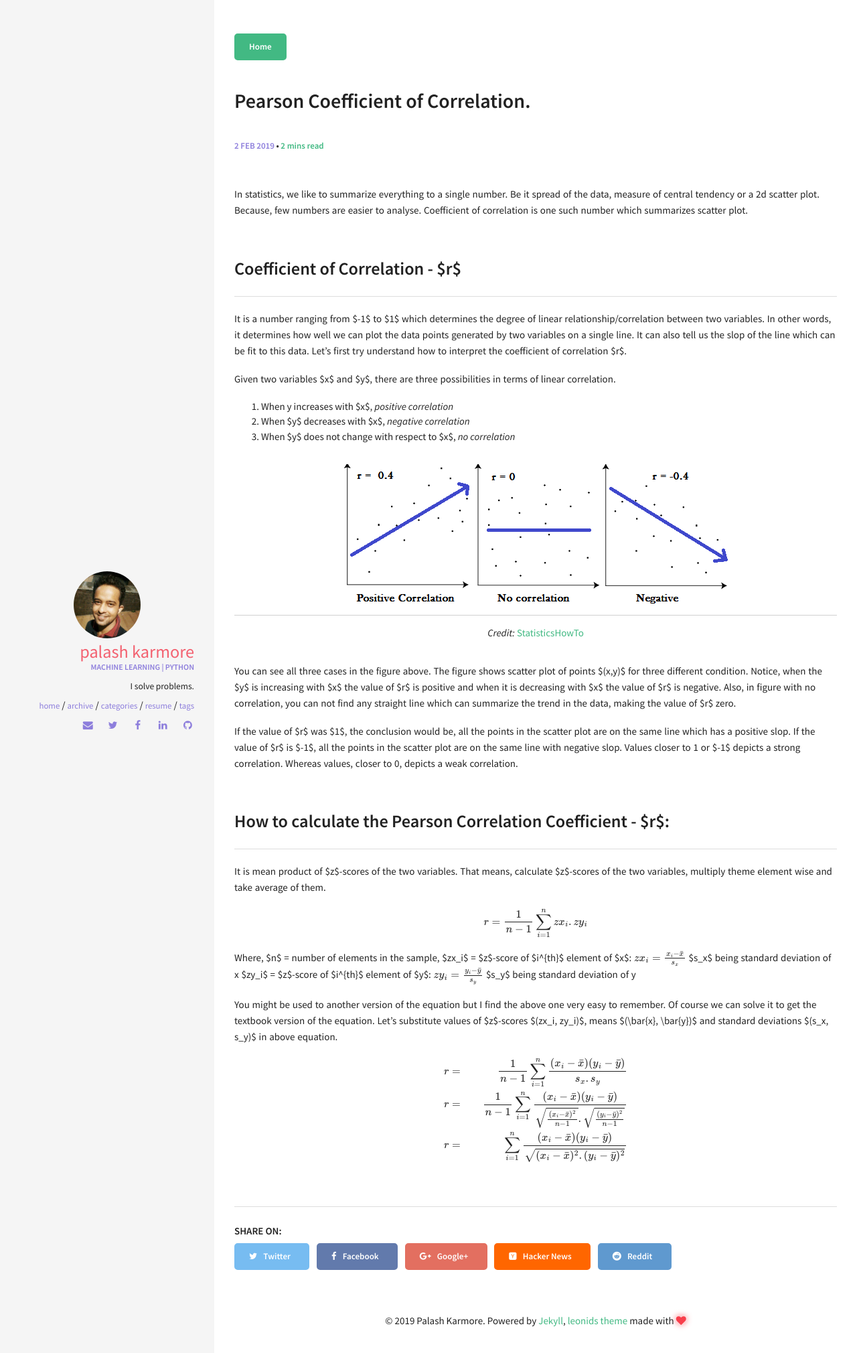
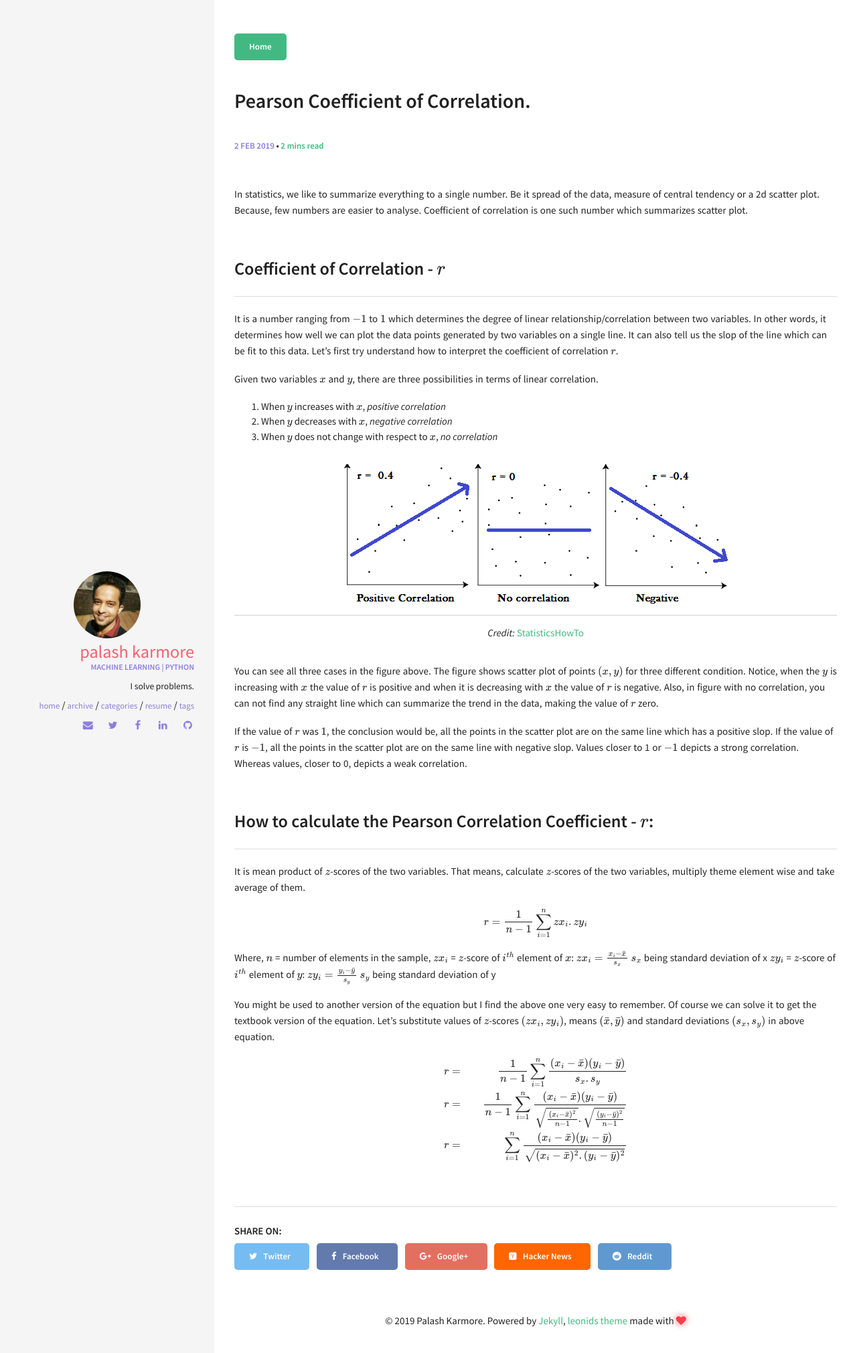
Before and after one commit to palash247/palash247.github.io, a Jekyll site: the page built from _posts/2019-02-02-intuition-behind-coefficient-of-correlation-r.md, in a window 1280 px wide. Shown: the top 2020 px of the page at 67% size. Built offline with Jekyll 4.4.1, drawn with Linux system fonts in a browser that asks for light colours; formulas are drawn with MathJax 3; comment, search, counter and statistics services are not loaded; part of the change alters nothing that is shown.

```diff
--- a/_includes/head.html
+++ b/_includes/head.html
@@ -46,22 +46,12 @@
   <!-- 32x32 -->
   <link rel="shortcut icon" href="{{ site.url }}/favicon.png">
   <!-- Adding MathJax Support -->
-  <script type="text/javascript" async
-  src="https://cdnjs.cloudflare.com/ajax/libs/mathjax/2.7.5/latest.js?config=TeX-MML-AM_CHTML">
-</script>
   <script type="text/x-mathjax-config">
     MathJax.Hub.Config({
-      <!-- Configuration for equation numbering. -->
-      <!-- TeX: {
-        equationNumbers: {
-          autoNumber: "AMS"
-        }
-      }, -->
-      tex2jax: {
-        inlineMath: [ ['$','$'], ['\\(', '\\)'] ],
-        displayMath: [ ['$$','$$'] ],
-        processEscapes: true,
-      }
+      tex2jax: {inlineMath: [["$","$"],["\\(","\\)"]]}
     });
   </script>
+  <script type="text/javascript" async
+    src="https://cdnjs.cloudflare.com/ajax/libs/mathjax/2.7.5/latest.js?config=TeX-MML-AM_CHTML">
+  </script>
 </head>
--- a/_layouts/default.html
+++ b/_layouts/default.html
@@ -1,7 +1,5 @@
 <!DOCTYPE html>
 <html lang="en">
-<script type="text/javascript" src="http://cdn.mathjax.org/mathjax/latest/MathJax.js?config=TeX-AMS-MML_HTMLorMML">
-</script>
 {% include head.html %}
 <body>
   <div class="row">
--- a/_posts/2019-02-02-intuition-behind-coefficient-of-correlation-r.md
+++ b/_posts/2019-02-02-intuition-behind-coefficient-of-correlation-r.md
@@ -23,8 +23,8 @@ It is a number ranging from $-1$ to $1$ which determines the degree of linear re
 
 Given two variables $x$ and $y$, there are three possibilities in terms of linear correlation.
 
-1. When y increases with $x$, *positive correlation*
-2. When $y$ decreases with $x$, *negative correlation*
+1. When $$ y $$ increases with $x$, *positive correlation*
+2. When $ y $ decreases with $x$, *negative correlation*
 3. When $y$ does not change with respect to $x$, *no correlation*
 
 | ![space-1.jpg](https://raw.githubusercontent.com/palash247/palash247.github.io/master/img/pearson_correlation.png) |
```
